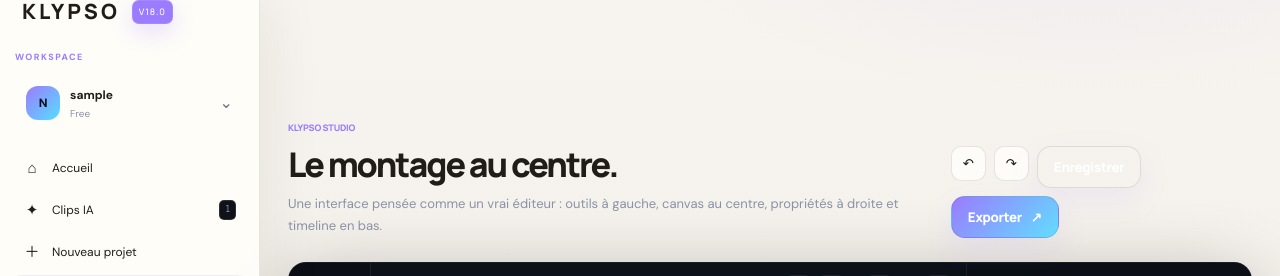
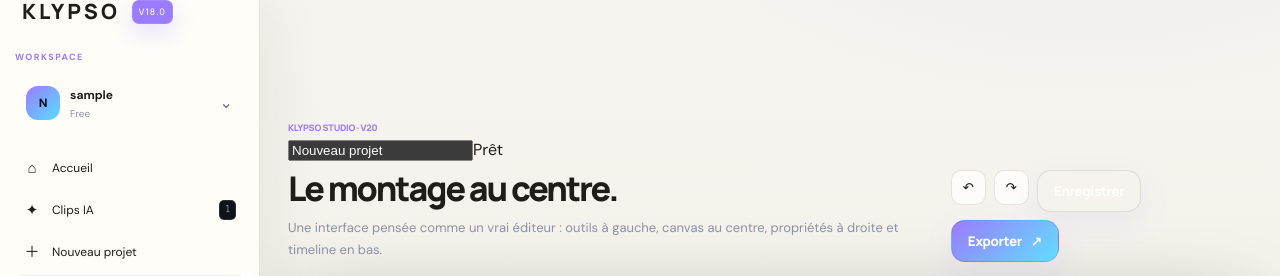
Before and after one commit to arthurmuska-tech/Klypso, a Flask app: page /studio in a window 1280 px wide. Shown: the top 276 px of the page. Run offline with Flask 3, Linux system fonts and the light colour scheme; the visitor is signed in with stand-in values (Sample User, id 1); data comes from the database, SQL or seed files in the repository.

Commit message:
feat(v20): persist Studio project state in the workspace

```diff
--- a/Klypso-V11-GITHUB-ROOT/templates/studio.html
+++ b/Klypso-V11-GITHUB-ROOT/templates/studio.html
@@ -2,8 +2,9 @@
 {% block title %}Studio — KLYPSO{% endblock %}
 {% block crumb %}Studio{% endblock %}
 {% block content %}
-<section class="studio-v11-page">
-  <div class="studio-header"><div class="studio-title"><span class="eyebrow-v11">KLYPSO STUDIO</span><h1>Le montage au centre.</h1><p>Une interface pensée comme un vrai éditeur : outils à gauche, canvas au centre, propriétés à droite et timeline en bas.</p></div><div class="studio-top-actions"><button class="icon-button dark" type="button" data-studio-action="undo" title="Annuler">↶</button><button class="icon-button dark" type="button" data-studio-action="redo" title="Rétablir">↷</button><button class="button ghost" type="button" data-save-project>Enregistrer</button><button class="button" type="button" data-studio-action="export">Exporter <span>↗</span></button></div></div>
+<script id="studio-state" type="application/json">{{ {'project_id': (current_project.id if current_project else None), 'name': (current_project.name if current_project else 'Nouveau projet'), 'timeline': project_payload} | tojson }}</script>
+<section class="studio-v11-page" data-studio-project-id="{{ current_project.id if current_project else '' }}">
+  <div class="studio-header"><div class="studio-title"><span class="eyebrow-v11">KLYPSO STUDIO · V20</span><div class="studio-name-row"><input class="studio-project-name" id="studio-project-name" value="{{ current_project.name if current_project else 'Nouveau projet' }}" maxlength="120" aria-label="Nom du projet"><span class="studio-save-state" id="studio-save-state">Prêt</span></div><h1>Le montage au centre.</h1><p>Une interface pensée comme un vrai éditeur : outils à gauche, canvas au centre, propriétés à droite et timeline en bas.</p></div><div class="studio-top-actions"><button class="icon-button dark" type="button" data-studio-action="undo" title="Annuler">↶</button><button class="icon-button dark" type="button" data-studio-action="redo" title="Rétablir">↷</button><button class="button ghost" type="button" data-save-project>Enregistrer</button><button class="button" type="button" data-studio-action="export">Exporter <span>↗</span></button></div></div>
   <div class="editor-app">
     <aside class="editor-tools">
       <div class="editor-tools-top"><span class="mini-label">OUTILS</span><button type="button" class="editor-search" data-tool-search>⌕</button></div>
```
